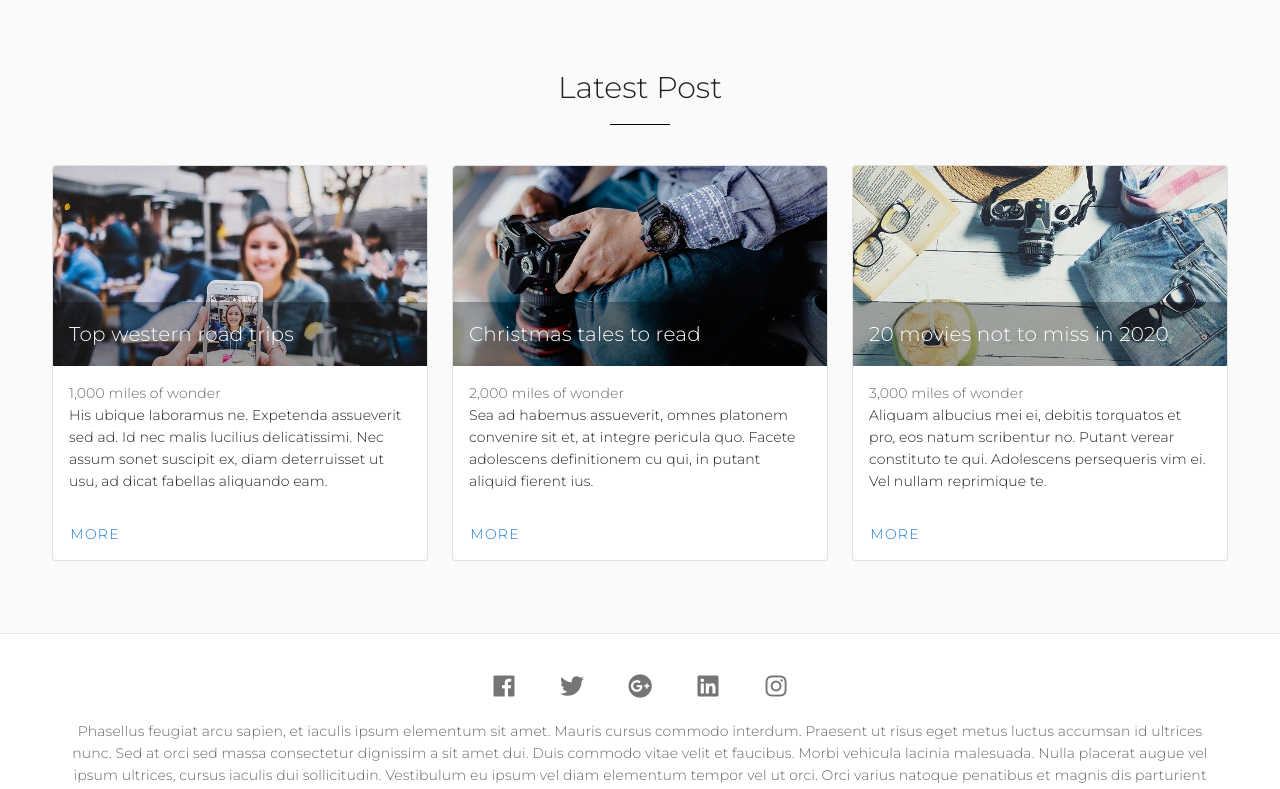
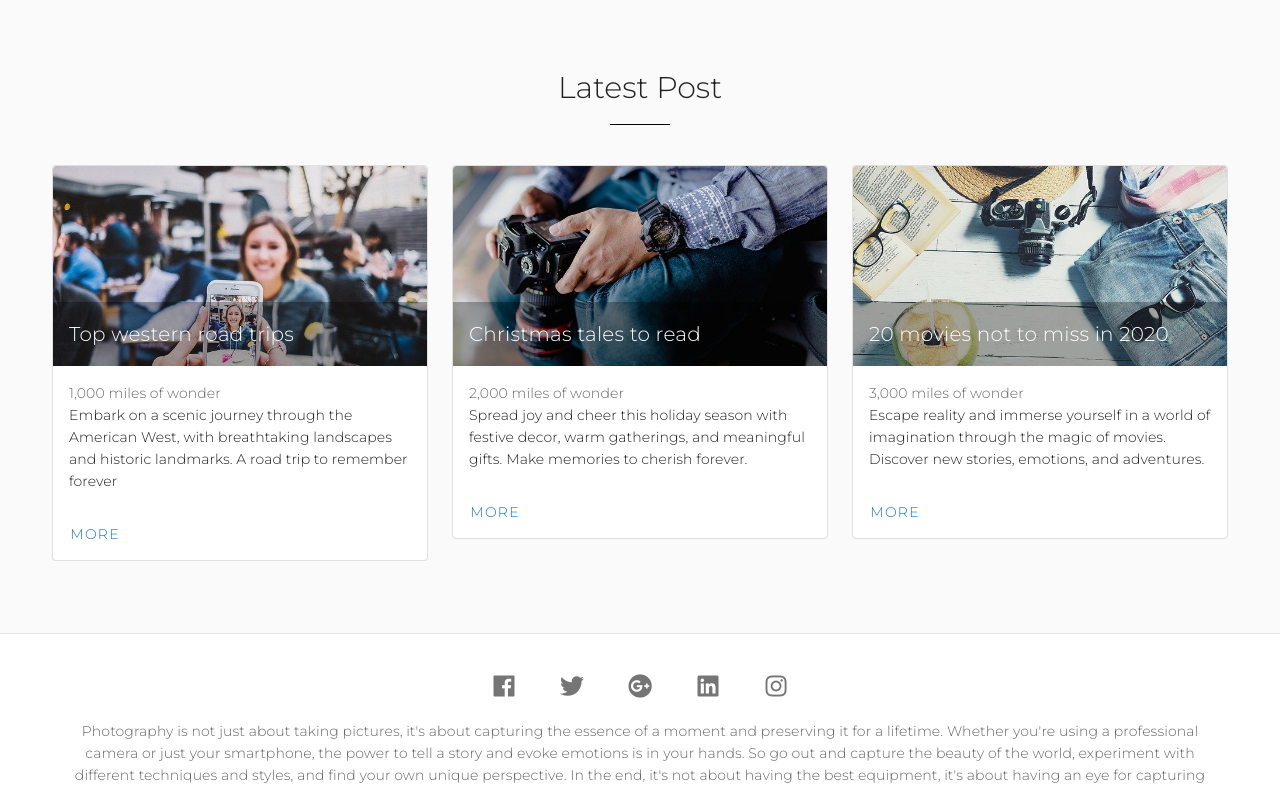
Before and after one commit to bibeva/Vuetify-Project-Photography, a Vue app: page /#/ in a window 1280 px wide. Shown: the part 2000-2789 px from the top of the page. Built offline with nearby package versions, Linux system fonts and the light colour scheme.

Commit message:
Updating content

```diff
--- a/src/components/LatestPost.vue
+++ b/src/components/LatestPost.vue
@@ -36,21 +36,21 @@ export default {
         id: 1,
         title: "Top western road trips",
         subtitle: "1,000 miles of wonder",
-        description: "His ubique laboramus ne. Expetenda assueverit sed ad. Id nec malis lucilius delicatissimi. Nec assum sonet suscipit ex, diam deterruisset ut usu, ad dicat fabellas aliquando eam.",
+        description: "Embark on a scenic journey through the American West, with breathtaking landscapes and historic landmarks. A road trip to remember forever",
         src: require("../assets/images/img10.jpg")
       },
       {
         id: 2,
         title: "Christmas tales to read",
         subtitle: "2,000 miles of wonder",
-        description: "Sea ad habemus assueverit, omnes platonem convenire sit et, at integre pericula quo. Facete adolescens definitionem cu qui, in putant aliquid fierent ius.",
+        description: "Spread joy and cheer this holiday season with festive decor, warm gatherings, and meaningful gifts. Make memories to cherish forever.",
         src: require("../assets/images/img11.jpg")
       },
       {
         id: 3,
         title: "20 movies not to miss in 2020",
         subtitle: "3,000 miles of wonder",
-        description: "Aliquam albucius mei ei, debitis torquatos et pro, eos natum scribentur no. Putant verear constituto te qui. Adolescens persequeris vim ei. Vel nullam reprimique te.",
+        description: "Escape reality and immerse yourself in a world of imagination through the magic of movies. Discover new stories, emotions, and adventures.",
         src: require("../assets/images/img12.jpg")
       }
     ]
--- a/src/components/common/Footer.vue
+++ b/src/components/common/Footer.vue
@@ -9,11 +9,11 @@
         </v-card-text>
         <v-card-text
           class="pt-0"
-        >Phasellus feugiat arcu sapien, et iaculis ipsum elementum sit amet. Mauris cursus commodo interdum. Praesent ut risus eget metus luctus accumsan id ultrices nunc. Sed at orci sed massa consectetur dignissim a sit amet dui. Duis commodo vitae velit et faucibus. Morbi vehicula lacinia malesuada. Nulla placerat augue vel ipsum ultrices, cursus iaculis dui sollicitudin. Vestibulum eu ipsum vel diam elementum tempor vel ut orci. Orci varius natoque penatibus et magnis dis parturient montes, nascetur ridiculus mus.</v-card-text>
+        >Photography is not just about taking pictures, it's about capturing the essence of a moment and preserving it for a lifetime. Whether you're using a professional camera or just your smartphone, the power to tell a story and evoke emotions is in your hands. So go out and capture the beauty of the world, experiment with different techniques and styles, and find your own unique perspective. In the end, it's not about having the best equipment, it's about having an eye for capturing the special moments that make life truly memorable.</v-card-text>
         <v-divider></v-divider>
         <v-card-text>
           {{ new Date().getFullYear() }} —
-          <strong>Photography Vuetify Project</strong>
+          <strong>Photography Vuetify 2.1.0 Project</strong>
         </v-card-text>
       </v-card>
     </v-footer>
--- a/src/views/About.vue
+++ b/src/views/About.vue
@@ -13,7 +13,7 @@
     </div>
     <div class="block">
       <v-container>
-        <p>Ea pri vitae antiopam theophrastus, ut sit erat putent eruditi. Qui at mutat adversarium. Postulant delicatissimi ei qui, an nonumy dolorem nam. Cu philosophia instructior pri, nec cu mutat homero saperet, cu paulo ridens legendos has. Cu veri oportere pri, ad integre numquam iudicabit mel. Nec ea ferri iudicabit dissentiet. Ex solet melius omittantur his, in gloriatur vulputate mel. Ad nostro repudiandae ius, est amet molestie te. No est modus sensibus volutpat, et putent dissentias has, et sea eirmod vivendum. Paulo lucilius expetenda sea in, cu nam mazim sanctus ponderum. Te nam mundi corpora, dicat dolore debitis ius in. Indoctum adversarium definitionem an pro, an eam vidit utinam detracto.</p>
+        <p>Photography is an art form that allows us to express our creativity and preserve memories for generations to come. It's a way to capture the world around us, from the grand landscapes to the small details, and to tell a story through a single image. Whether you're a professional photographer or just starting out, the journey of improving your craft is always exciting. You can experiment with different lighting, compositions, and techniques to create unique and visually stunning images. Additionally, photography allows us to document the world, capture social and political issues, and raise awareness about important causes. So grab your camera, go out and explore, and let your creativity run free.</p>
       </v-container>
     </div>
     <div class="block">
```
